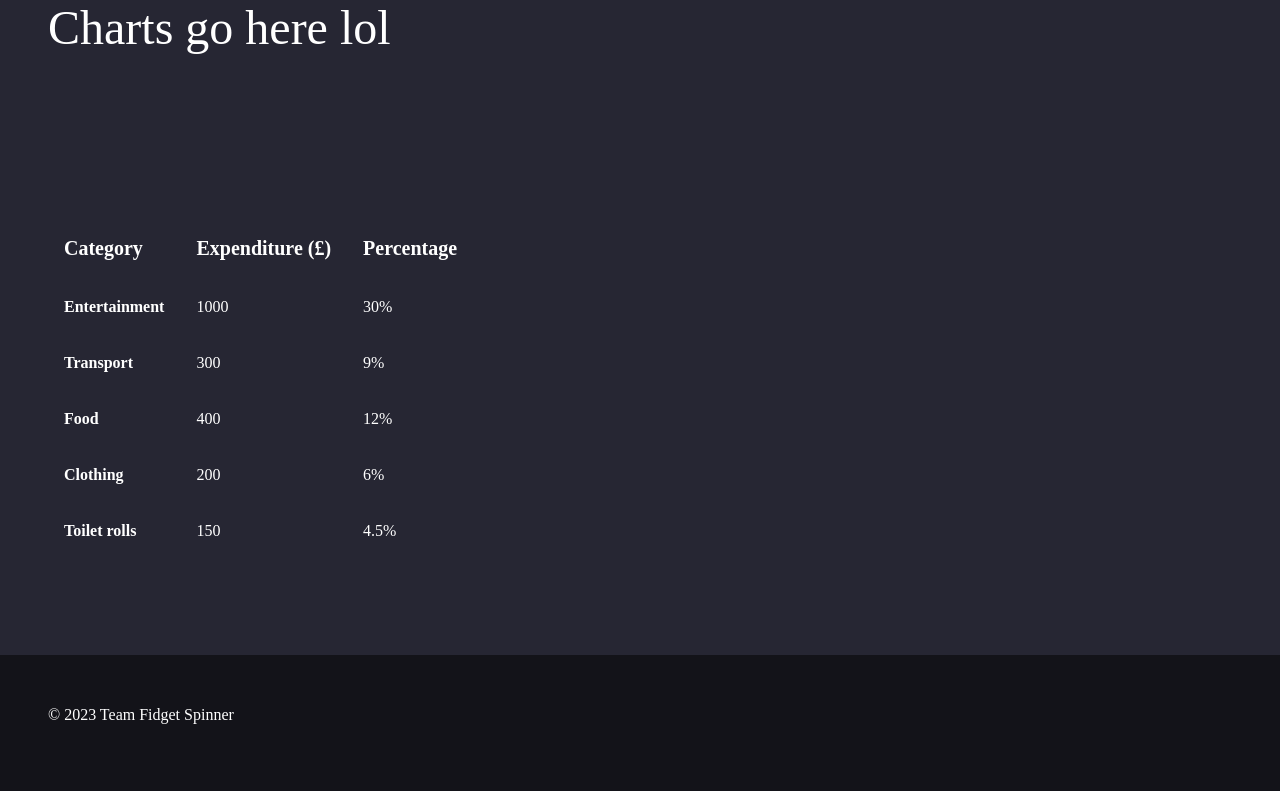
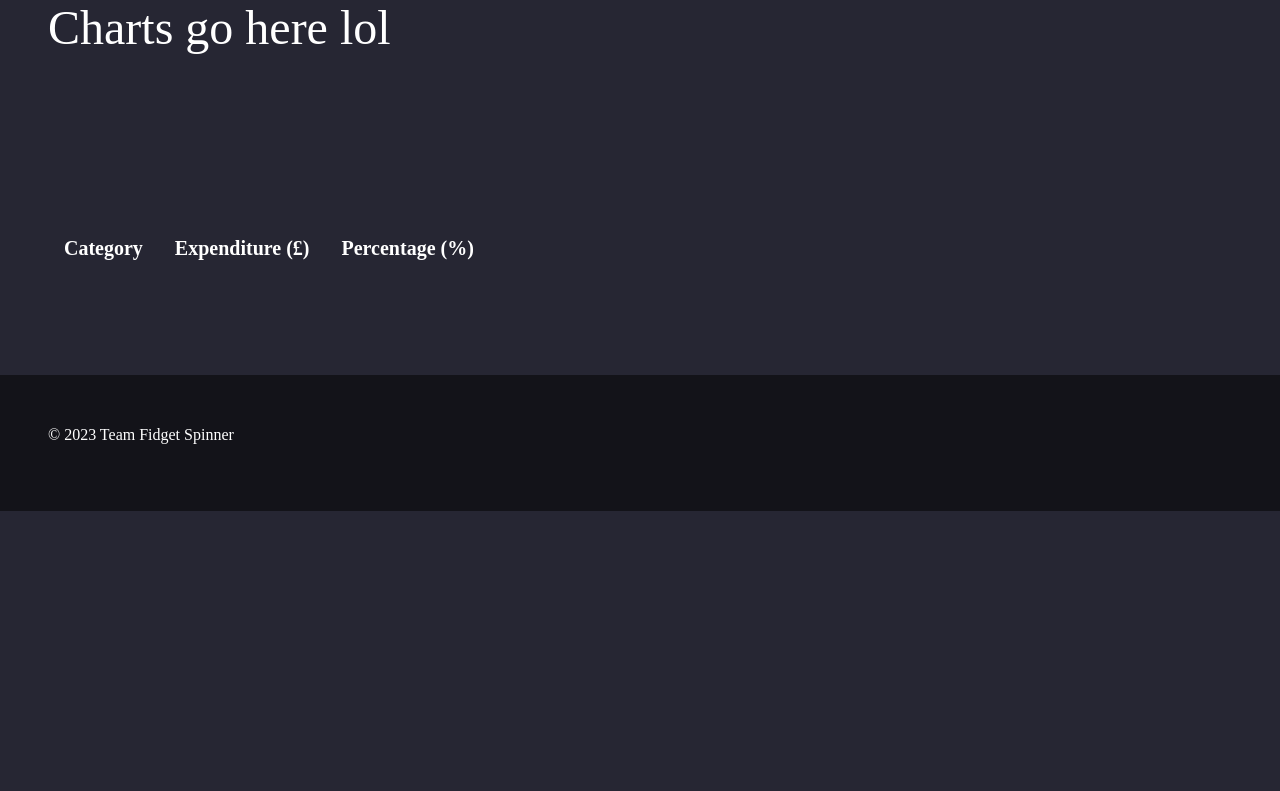
Before and after one commit to MebinAbraham/ons-and-hackathon, a FastAPI app: page / in a window 1280 px wide. Shown: the part 610-1401 px from the top of the page. After the commit the page ends 1121 px from the top, so only its background shows below. Run offline with FastAPI, Linux system fonts and the light colour scheme; lists and menus that the app fills with data are empty; some web fonts are replaced.

Commit message:
Dynamic tables

```diff
--- a/app/templates/base.html
+++ b/app/templates/base.html
@@ -125,42 +125,43 @@
                 <!--<details>
 
                     <summary>View all data</summary>-->
-                <table>
+                <table id="expenditureTable">
                     <thead class="lead">
                         <tr>
                             <th class="p-3">Category</th>
                             <th class="p-3">Expenditure (£)</th>
-                            <th class="p-3">Percentage</th>
+                            <th class="p-3">Percentage (%)</th>
                         </tr>
                     </thead>
-                    <tbody>
-                        <tr>
-                            <th class="p-3" scope="row">Entertainment</th>
-                            <td class="p-3">1000</td>
-                            <td class="p-3">30%</td>
-                        </tr>
-                        <tr>
-                            <th class="p-3" scope="row">Transport</th>
-                            <td class="p-3">300</td>
-                            <td class="p-3">9%</td>
-                        </tr>
-                        <tr>
-                            <th class="p-3" scope="row">Food</th>
-                            <td class="p-3">400</td>
-                            <td class="p-3">12%</td>
-                        </tr>
-                        <tr>
-                            <th class="p-3" scope="row">Clothing</th>
-                            <td class="p-3">200</td>
-                            <td class="p-3">6%</td>
-                        </tr>
-                        <tr>
-                            <th class="p-3" scope="row">Toilet rolls</th>
-                            <td class="p-3">150</td>
-                            <td class="p-3">4.5%</td>
-                        </tr>
-                        <!-- Add more rows for additional categories and data -->
-                    </tbody>
+                    <tbody ></tbody>
+<!--                    <tbody>-->
+<!--                        <tr>-->
+<!--                            <th class="p-3" scope="row">Entertainment</th>-->
+<!--                            <td class="p-3">1000</td>-->
+<!--                            <td class="p-3">30%</td>-->
+<!--                        </tr>-->
+<!--                        <tr>-->
+<!--                            <th class="p-3" scope="row">Transport</th>-->
+<!--                            <td class="p-3">300</td>-->
+<!--                            <td class="p-3">9%</td>-->
+<!--                        </tr>-->
+<!--                        <tr>-->
+<!--                            <th class="p-3" scope="row">Food</th>-->
+<!--                            <td class="p-3">400</td>-->
+<!--                            <td class="p-3">12%</td>-->
+<!--                        </tr>-->
+<!--                        <tr>-->
+<!--                            <th class="p-3" scope="row">Clothing</th>-->
+<!--                            <td class="p-3">200</td>-->
+<!--                            <td class="p-3">6%</td>-->
+<!--                        </tr>-->
+<!--                        <tr>-->
+<!--                            <th class="p-3" scope="row">Toilet rolls</th>-->
+<!--                            <td class="p-3">150</td>-->
+<!--                            <td class="p-3">4.5%</td>-->
+<!--                        </tr>-->
+<!--                        &lt;!&ndash; Add more rows for additional categories and data &ndash;&gt;-->
+<!--                    </tbody>-->
                 </table>
 
                 <!--</details>-->
@@ -174,6 +175,9 @@
         <!-- Add any additional scripts or JavaScript libraries here -->
 
         <script>
+            function capitalizeFirstLetter(string) {
+                return string.charAt(0).toUpperCase() + string.slice(1);
+            }
             function stripNonNumericalCharsAndParseToInt(value) {
                 // Remove non-numeric characters using a regular expression
                 const numericalValue = value.replace(/[^0-9]/g, '');
@@ -206,6 +210,33 @@
                 return formattedNumber;
             }
 
+            // Function to update the table
+            function updateTable(data) {
+                const tableBody = document.querySelector('#expenditureTable tbody');
+
+                // Clear existing rows
+                tableBody.innerHTML = '';
+                console.log(data)
+
+                // Iterate over the JSON data and populate the table\
+                total = data.total
+                for (const cat of ["food", "clothing", "entertainment", "transport"]) {
+                    const expenditure = data[cat];
+                    const percentage = (expenditure / total * 100).toFixed(2) + "%";
+
+                    const row = `
+                            <tr>
+                              <th class="p-3" scope="row">${capitalizeFirstLetter(cat)}</th>
+                              <td class="p-3">${formatCurrency(expenditure)}</td>
+                              <td class="p-3">${percentage}</td>
+                            </tr>
+                          `;
+
+                    tableBody.insertAdjacentHTML('beforeend', row);
+                }
+                }
+
+
             async function fetchData() {
                 const inflation = stripNonNumericalCharsAndParseToInt(document.getElementById('inflation').value || "0");
                 const year = stripNonNumericalCharsAndParseToInt(document.getElementById('year').value || "2000");
@@ -228,10 +259,14 @@
                     // Update the HTML elements with the fetched data
                     document
                         .getElementById('expenditureValue')
-                        .innerText = `£${data.total}`;
+                        .innerText = `${formatCurrency(parseInt(data.total))}`;
                     document
                         .getElementById('expectedIncome')
-                        .innerText = `£${newIncome}`;
+                        .innerText = `${formatCurrency(parseInt(newIncome))}`;
+
+
+                    updateTable(data)
+
 
                 } catch (error) {
                     console.error('Error fetching data:', error);
```
